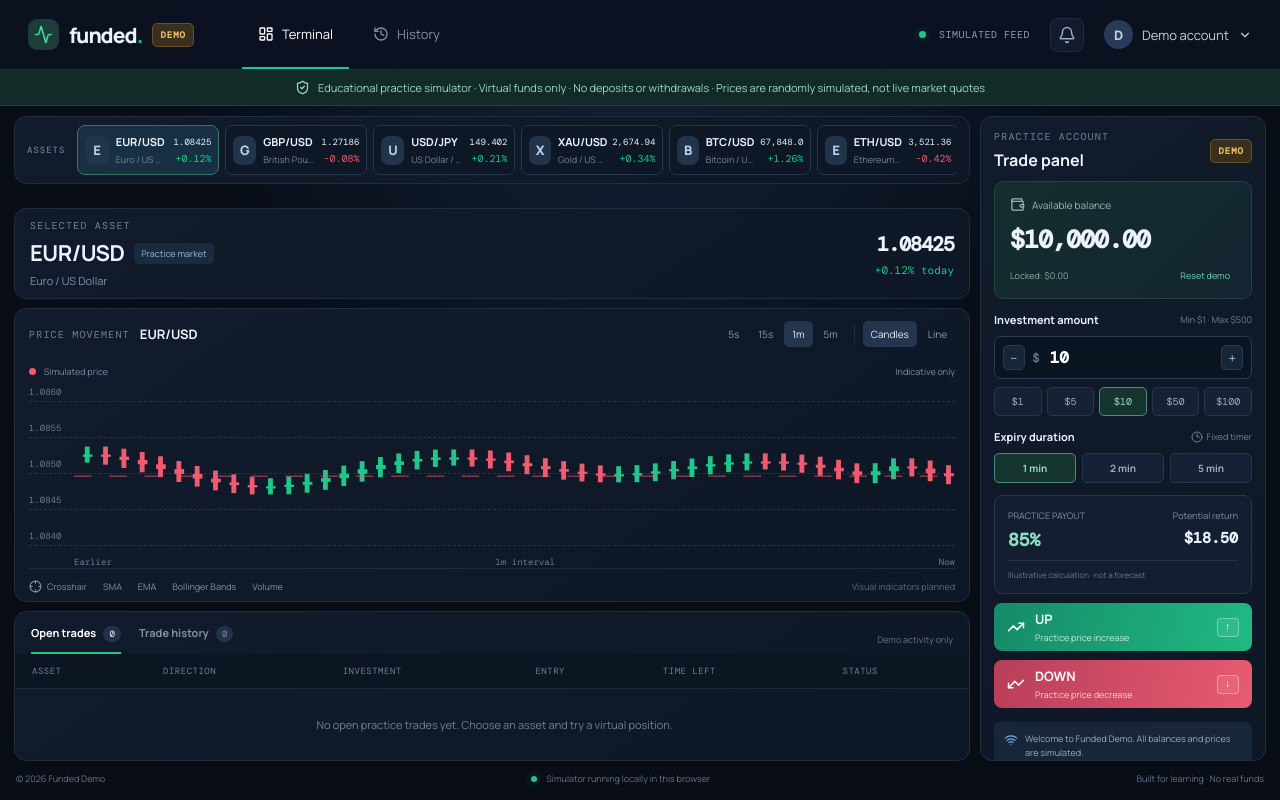
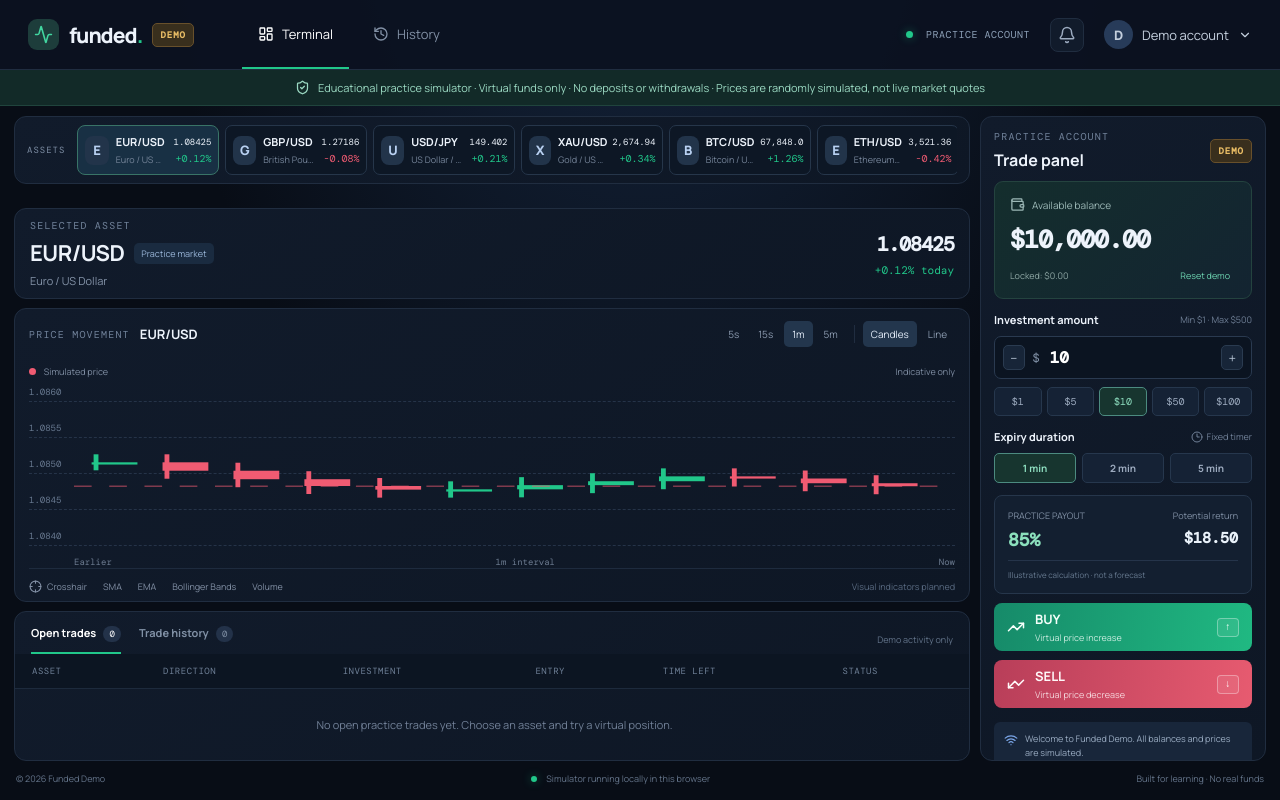
Before and after one commit to bostshahin9-creator/Funded, a Next.js app: page / in a window 1280 px wide. Built offline with nearby package versions, Linux system fonts and the light colour scheme.

Commit message:
Match terminal chart and BUY SELL labels to reference layout

```diff
--- a/app/page.tsx
+++ b/app/page.tsx
@@ -33,7 +33,7 @@ export default function Home() {
   const [now, setNow] = useState(Date.now());
   const [notice, setNotice] = useState("Welcome to Funded Demo. All balances and prices are simulated.");
   const [favorites, setFavorites] = useState<string[]>(["BTC/USD", "EUR/USD"]);
-  const [points, setPoints] = useState<number[]>(Array.from({ length: 48 }, (_, i) => 48 + Math.sin(i / 3) * 7 + Math.cos(i / 5) * 4));
+  const [points, setPoints] = useState<number[]>(Array.from({ length: 12 }, (_, i) => 48 + Math.sin(i / 2) * 8 + Math.cos(i / 3) * 5));
 
   const asset = assets.find(a => a.symbol === selected) ?? assets[0];
   const visibleAssets = assets.filter(a => (a.symbol + a.name).toLowerCase().includes(search.toLowerCase()));
@@ -101,7 +101,7 @@ export default function Home() {
       <header className="topbar">
         <div className="brand"><div className="brand-mark"><Activity size={19}/></div><span>funded<span className="brand-dot">.</span></span><span className="demo-pill">DEMO</span></div>
         <nav className="top-nav"><button className="nav-active"><LayoutDashboard size={16}/> Terminal</button><button onClick={() => setTab("history")}><History size={16}/> History</button></nav>
-        <div className="top-actions"><span className="feed-status"><span className="pulse"/> SIMULATED FEED</span><button className="icon-btn" aria-label="Notifications"><Bell size={18}/></button><div className="profile"><div className="avatar">D</div><span>Demo account</span><ChevronDown size={14}/></div></div>
+        <div className="top-actions"><span className="feed-status"><span className="pulse"/> PRACTICE ACCOUNT</span><button className="icon-btn" aria-label="Notifications"><Bell size={18}/></button><div className="profile"><div className="avatar">D</div><span>Demo account</span><ChevronDown size={14}/></div></div>
       </header>
 
       <div className="safety-banner"><ShieldCheck size={15}/> Educational practice simulator · Virtual funds only · No deposits or withdrawals · Prices are randomly simulated, not live market quotes</div>
@@ -124,7 +124,7 @@ export default function Home() {
           <div className="chart-panel panel">
             <div className="chart-toolbar"><div className="chart-title"><span className="eyebrow">PRICE MOVEMENT</span><strong>{asset.symbol}</strong></div><div className="chart-controls">{["5s","15s","1m","5m"].map(t => <button key={t} className={timeframe === t ? "time-active" : ""} onClick={() => setTimeframe(t)}>{t}</button>)}<span className="toolbar-divider"/><button className={chartMode === "Candles" ? "time-active" : ""} onClick={() => setChartMode("Candles")}>Candles</button><button className={chartMode === "Line" ? "time-active" : ""} onClick={() => setChartMode("Line")}>Line</button></div></div>
             <div className="chart-legend"><span><i className="legend-dot" style={{background: chartColor}}/> Simulated price</span><span>Indicative only</span></div>
-            <div className="chart-wrap"><div className="chart-grid"><span>1.0860</span><span>1.0855</span><span>1.0850</span><span>1.0845</span><span>1.0840</span></div><svg viewBox="0 0 100 100" preserveAspectRatio="none" className="price-chart" role="img" aria-label="Illustrative simulated price chart"><defs><linearGradient id="chartFill" x1="0" x2="0" y1="0" y2="1"><stop offset="0%" stopColor={chartColor} stopOpacity=".22"/><stop offset="100%" stopColor={chartColor} stopOpacity="0"/></linearGradient></defs>{points.map((p,i)=>{const prev=i===0?p:points[i-1];const up=p>=prev;const x=1+i*2.08;const top=100-Math.max(p,prev);const bottom=100-Math.min(p,prev);const wickTop=Math.max(2,top-5);const wickBottom=Math.min(98,bottom+5);return <g key={i}><line x1={x+0.5} x2={x+0.5} y1={wickTop} y2={wickBottom} stroke={up?"#21c78a":"#f05b72"} strokeWidth=".55"/><rect x={x} y={top} width="1.1" height={Math.max(1.4,bottom-top)} fill={up?"#21c78a":"#f05b72"}/></g>})}<line x1="0" x2="100" y1={100-points[points.length-1]} y2={100-points[points.length-1]} stroke={chartColor} strokeDasharray="2 2" strokeWidth=".5"/></svg><div className="chart-times"><span>Earlier</span><span>{timeframe} interval</span><span>Now</span></div></div>
+            <div className="chart-wrap"><div className="chart-grid"><span>1.0860</span><span>1.0855</span><span>1.0850</span><span>1.0845</span><span>1.0840</span></div><svg viewBox="0 0 100 100" preserveAspectRatio="none" className="price-chart" role="img" aria-label="Illustrative simulated price chart"><defs><linearGradient id="chartFill" x1="0" x2="0" y1="0" y2="1"><stop offset="0%" stopColor={chartColor} stopOpacity=".22"/><stop offset="100%" stopColor={chartColor} stopOpacity="0"/></linearGradient></defs>{points.map((p,i)=>{const prev=i===0?p:points[i-1];const up=p>=prev;const x=2+i*8.05;const top=100-Math.max(p,prev);const bottom=100-Math.min(p,prev);const wickTop=Math.max(2,top-5);const wickBottom=Math.min(98,bottom+5);return <g key={i}><line x1={x+0.5} x2={x+0.5} y1={wickTop} y2={wickBottom} stroke={up?"#21c78a":"#f05b72"} strokeWidth=".55"/><rect x={x} y={top} width="5.2" height={Math.max(1.4,bottom-top)} fill={up?"#21c78a":"#f05b72"}/></g>})}<line x1="0" x2="100" y1={100-points[points.length-1]} y2={100-points[points.length-1]} stroke={chartColor} strokeDasharray="2 2" strokeWidth=".5"/></svg><div className="chart-times"><span>Earlier</span><span>{timeframe} interval</span><span>Now</span></div></div>
             <div className="indicator-row"><span><Crosshair size={13}/> Crosshair</span><span>SMA</span><span>EMA</span><span>Bollinger Bands</span><span>Volume</span><span className="indicator-note">Visual indicators planned</span></div>
           </div>
           <div className="trade-table panel">
@@ -139,8 +139,8 @@ export default function Home() {
           <div className="field-block"><div className="field-label"><label htmlFor="amount">Investment amount</label><span>Min $1 · Max $500</span></div><div className="amount-input"><button onClick={() => setAmount(v => Math.max(1, v-1))}>−</button><span>$</span><input id="amount" type="number" min="1" max="500" value={amount} onChange={e => setAmount(Number(e.target.value))}/><button onClick={() => setAmount(v => Math.min(500, v+1))}>+</button></div><div className="quick-amounts">{[1,5,10,50,100].map(v => <button key={v} className={amount === v ? "quick-active" : ""} onClick={() => setAmount(v)}>${v}</button>)}</div></div>
           <div className="field-block"><div className="field-label"><label>Expiry duration</label><span><Clock3 size={12}/> Fixed timer</span></div><div className="duration-options">{[{v:60,l:"1 min"},{v:120,l:"2 min"},{v:300,l:"5 min"}].map(o => <button key={o.v} className={duration === o.v ? "duration-active" : ""} onClick={() => setDuration(o.v)}>{o.l}</button>)}</div></div>
           <div className="payout-card"><div><span>PRACTICE PAYOUT</span><strong>{asset.payout}%</strong></div><div className="payout-return"><span>Potential return</span><strong>{money(potentialReturn)}</strong></div><small>Illustrative calculation · not a forecast</small></div>
-          <button className="trade-button up-button" onClick={() => placeTrade("UP")}><TrendingUp size={18}/><span><strong>UP</strong><small>Practice price increase</small></span><kbd>↑</kbd></button>
-          <button className="trade-button down-button" onClick={() => placeTrade("DOWN")}><TrendingUp size={18}/><span><strong>DOWN</strong><small>Practice price decrease</small></span><kbd>↓</kbd></button>
+          <button className="trade-button up-button" onClick={() => placeTrade("UP")}><TrendingUp size={18}/><span><strong>BUY</strong><small>Virtual price increase</small></span><kbd>↑</kbd></button>
+          <button className="trade-button down-button" onClick={() => placeTrade("DOWN")}><TrendingUp size={18}/><span><strong>SELL</strong><small>Virtual price decrease</small></span><kbd>↓</kbd></button>
           <div className="notice"><Wifi size={14}/><span>{notice}</span></div>
           <div className="panel-disclaimer">This is a local educational simulator. Prices, payouts and outcomes are fictional. It is not a broker or investment service.</div>
         </aside>
```
